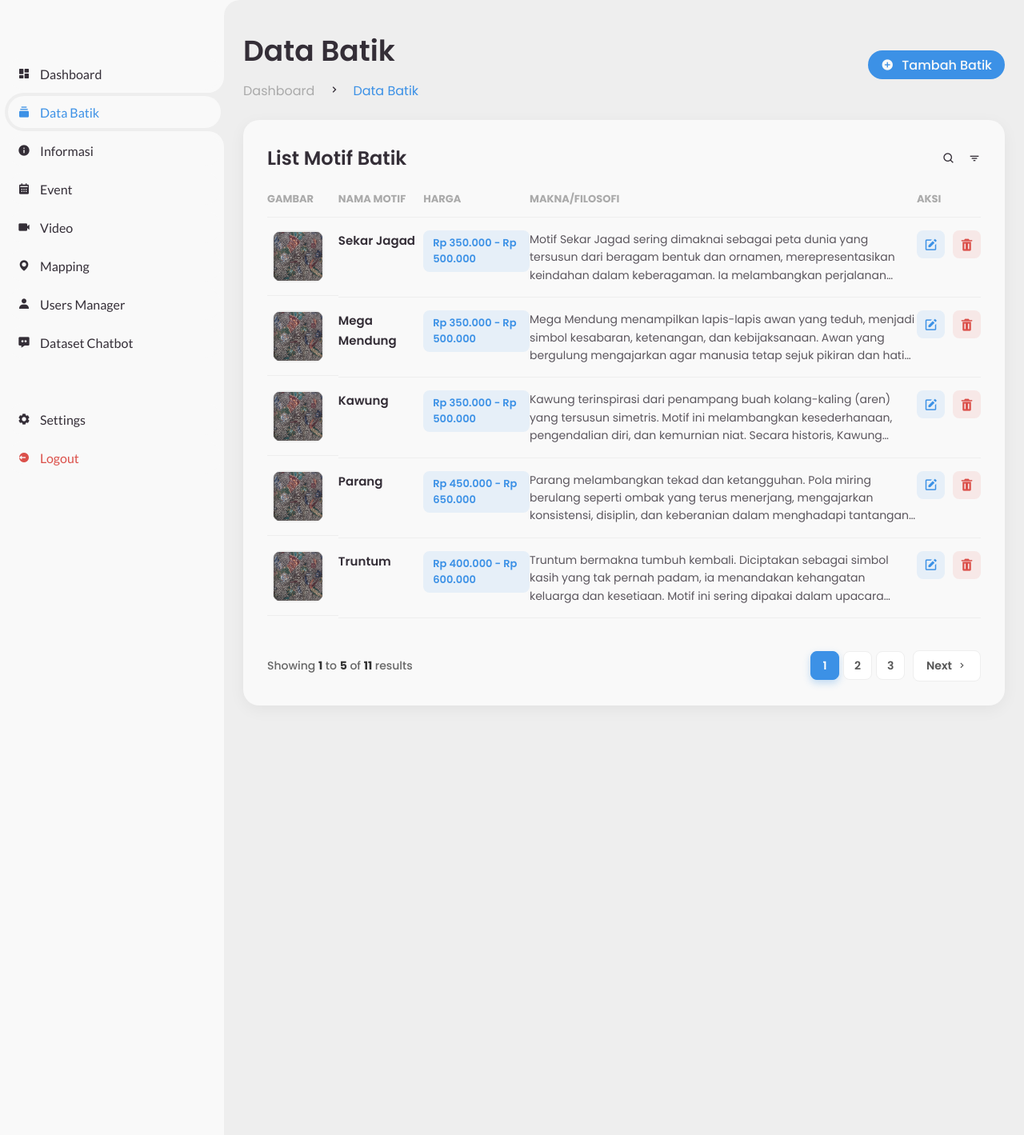
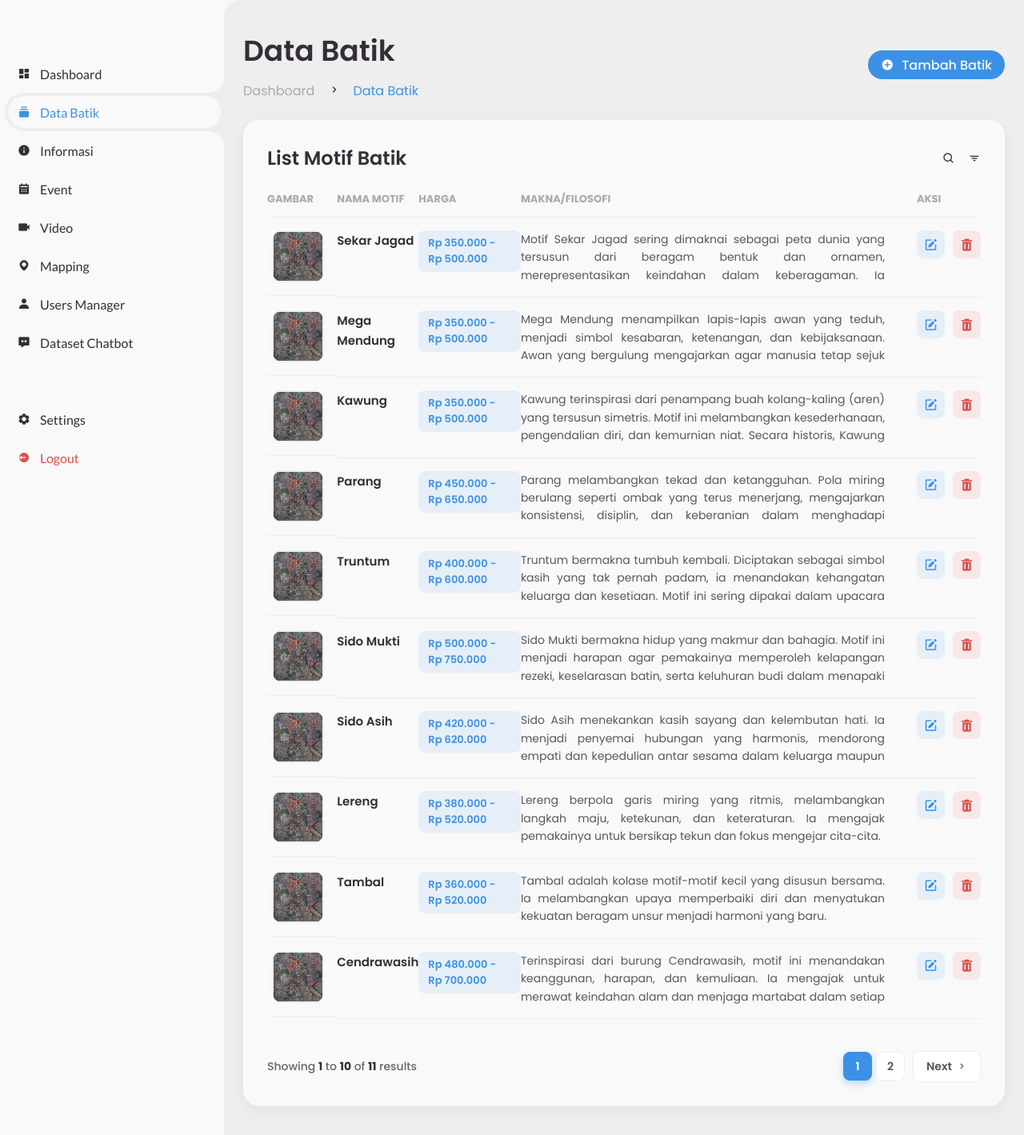
Before and after one commit to tamris/service_batik, a Flask app: page /data-batik in a window 1280 px wide. Shown: the part 56-1475 px from the top of the page at 80% size. Run offline with Flask 3, Linux system fonts and the light colour scheme; some libraries are stand-ins or nearby versions.

Commit message:
fix pagination galeri

```diff
--- a/routes/web/galeri.py
+++ b/routes/web/galeri.py
@@ -113,7 +113,7 @@ dagang yang terbuka terhadap pertemuan lintas budaya.""",
 @galeri_bp.route('/data-batik')
 def index():
     # 1. Config Pagination
-    per_page = 5
+    per_page = 10
     page = request.args.get('page', 1, type=int)
     total_items = len(data_batik)
     total_pages = math.ceil(total_items / per_page)
--- a/static/css/galeri.css
+++ b/static/css/galeri.css
@@ -124,17 +124,34 @@ body.dark .pagi-btn.number.active {
 }
 
 /* 4. Membatasi Teks Makna */
+/* Update Class ini sepenuhnya */
 .limit-text {
-    display: -webkit-box;
-    -webkit-line-clamp: 3;
-    -webkit-box-orient: vertical;
+    /* 1. Kembalikan ke display block biasa (Hapus -webkit-box) */
+    display: block;
+
+    /* 2. Atur tinggi baris */
+    line-height: 1.6em;
+
+    /* 3. Batasi tinggi kotak (Rumus: 1.6em x 3 baris = 4.8em) */
+    max-height: 4.8em;
+
+    /* 4. Sembunyikan teks yang lewat batas */
     overflow: hidden;
-    text-overflow: ellipsis;
-    line-height: 1.6em;
-    max-height: 4.8em;
-    color: var(--dark); /* Teks ikut tema */
+
+    /* 5. Styling Teks */
+    color: var(--dark);
     font-size: 14px;
-    opacity: 0.8; /* Biar agak beda dikit sama judul */
+    opacity: 0.8;
+
+    /* Tambahan biar rapi */
+    margin-right: 40px; /* Jarak ke tombol aksi */
+    text-align: justify; /* Biar rata kiri-kanan, jadi potongannya kotak rapi */
+}
+
+/* Tambahin ini biar kolom aksi punya harga diri (gak mau dikecilin) */
+#content main .table-data table td:last-child {
+    white-space: nowrap; /* Tombol Edit & Hapus dilarang turun baris */
+    width: 1%; /* Trik biar kolom ini ambil lebar secukupnya aja */
 }
 
 /* 5. Gambar Batik */
--- a/templates/galeri/index.html
+++ b/templates/galeri/index.html
@@ -142,9 +142,9 @@
 							<thead>
 								<tr>
 									<th width="10%">Gambar</th>
-									<th width="12%">Nama Motif</th>
+									<th width="10%">Nama Motif</th>
 									<th width="15%">Harga</th>
-									<th width="55%">Makna/Filosofi</th>
+									<th width="60%">Makna/Filosofi</th>
 									<th width="10%">Aksi</th>
 								</tr>
 							</thead>
```
